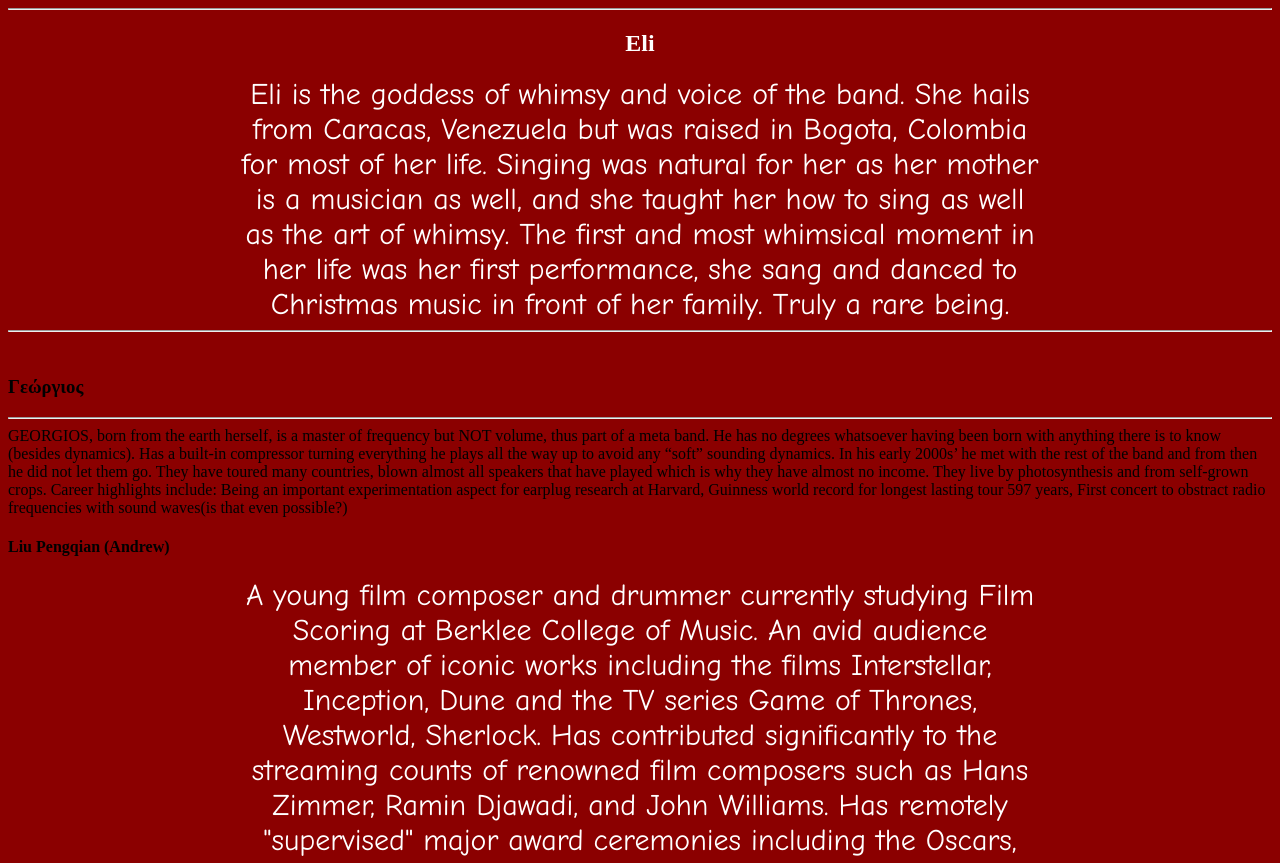
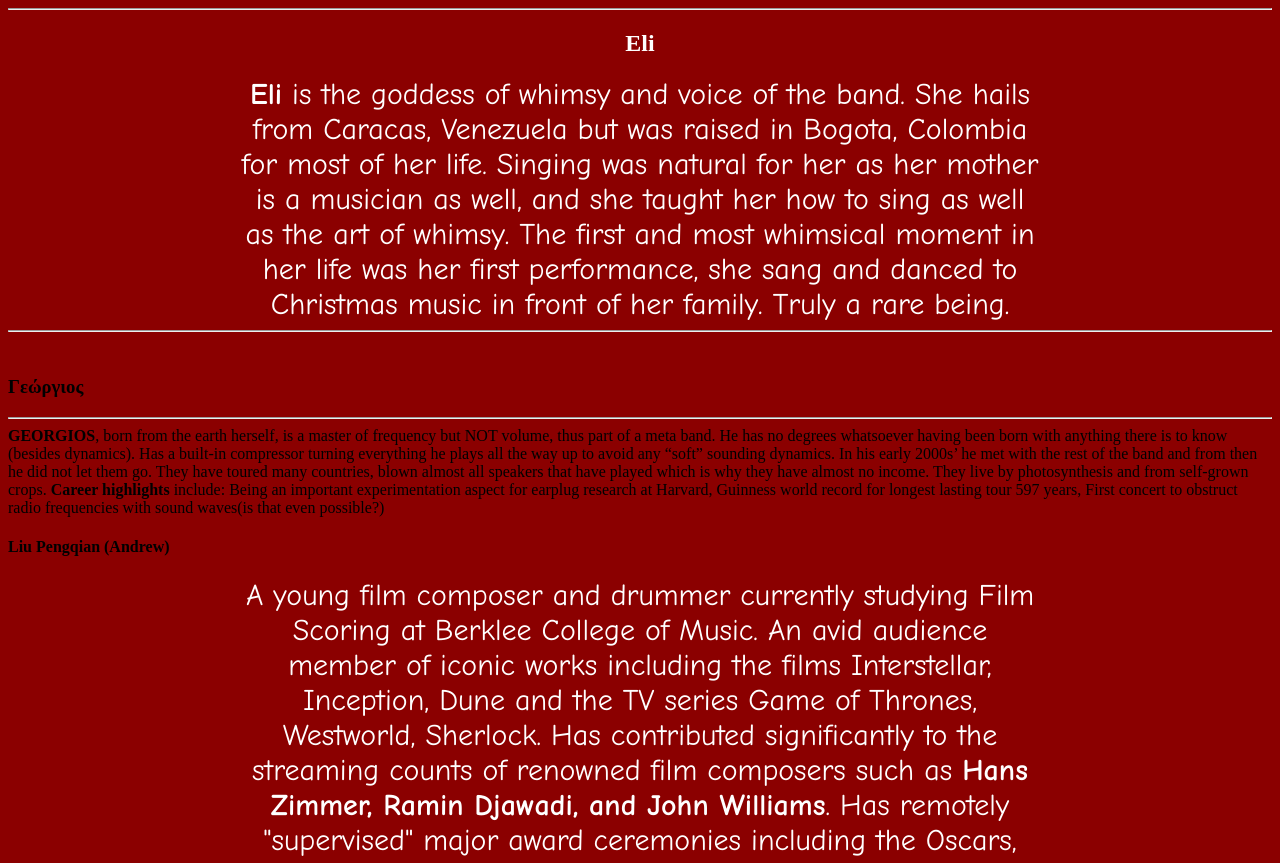
Before and after one commit to elisatello/elisatello.github.io, a plain HTML site: page index.html in a window 1280 px wide. Shown: the part 766-1629 px from the top of the page. Drawn offline with Linux system fonts and the light colour scheme.

Commit message:
pls work

```diff
--- a/index.html
+++ b/index.html
@@ -12,28 +12,28 @@
 Gods Band
  </h1>
 <img src="MusicGods.jpeg" alt="The Band">
-<hr />
+<hr/>
 <h2>
 <strong>Eli</strong>
 </h2>
 </hr>
 <p>
-Eli is the goddess of whimsy and voice of the band. She hails from Caracas, Venezuela but was raised in Bogota, Colombia for most of her life. Singing was natural for her as her mother is a musician as well, and she taught her how to sing as well as the art of whimsy. The first and most whimsical moment in her life was her first performance, she sang and danced to Christmas music in front of her family. Truly a rare being.
+<b>Eli</b> is the goddess of whimsy and voice of the band. She hails from Caracas, Venezuela but was raised in Bogota, Colombia for most of her life. Singing was natural for her as her mother is a musician as well, and she taught her how to sing as well as the art of whimsy. The first and most whimsical moment in her life was her first performance, she sang and danced to Christmas music in front of her family. Truly a rare being.
 </p>
 <hr/>
 <br/>
-<p>
 <h3>
 <strong>Γεώργιος</strong>
 </h3>
+<p>
 <hr/>
-GEORGIOS, born from the earth herself, is a master of frequency but NOT volume, thus part of a meta band. He has no degrees whatsoever having been born with anything there is to know (besides dynamics). Has a built-in compressor turning everything he plays all the way up to avoid any “soft” sounding dynamics. In his early 2000s’ he met with the rest of the band and from then he did not let them go. They have toured many countries, blown almost all speakers that have played which is why they have almost no income. They live by photosynthesis and from self-grown crops. Career highlights include: Being an important experimentation aspect for earplug research at Harvard, Guinness world record for longest lasting tour 597 years, First concert to obstract radio frequencies with sound waves(is that even possible?)
+<b>GEORGIOS</b>, born from the earth herself, is a master of frequency but NOT volume, thus part of a meta band. He has no degrees whatsoever having been born with anything there is to know (besides dynamics). Has a built-in compressor turning everything he plays all the way up to avoid any “soft” sounding dynamics. In his early 2000s’ he met with the rest of the band and from then he did not let them go. They have toured many countries, blown almost all speakers that have played which is why they have almost no income. They live by photosynthesis and from self-grown crops. <b>Career highlights</b> include: Being an important experimentation aspect for earplug research at Harvard, Guinness world record for longest lasting tour 597 years, First concert to obstruct radio frequencies with sound waves(is that even possible?)
 </p>
 <h4>
 <strong>Liu Pengqian (Andrew)</strong>
 </h4>
 <p>
-A young film composer and drummer currently studying Film Scoring at Berklee College of Music. An avid audience member of iconic works including the films Interstellar, Inception, Dune and the TV series Game of Thrones, Westworld, Sherlock. Has contributed significantly to the streaming counts of renowned film composers such as Hans Zimmer, Ramin Djawadi, and John Williams. Has remotely "supervised" major award ceremonies including the Oscars, Grammys, and Emmys on multiple occasions.
+A young film composer and drummer currently studying Film Scoring at Berklee College of Music. An avid audience member of iconic works including the films Interstellar, Inception, Dune and the TV series Game of Thrones, Westworld, Sherlock. Has contributed significantly to the streaming counts of renowned film composers such as <b>Hans Zimmer, Ramin Djawadi, and John Williams</b>. Has remotely "supervised" major award ceremonies including the Oscars, Grammys, and Emmys on multiple occasions.
 </p>
 <img src="Concert.gif" alt="The Band">
 </body>
```
